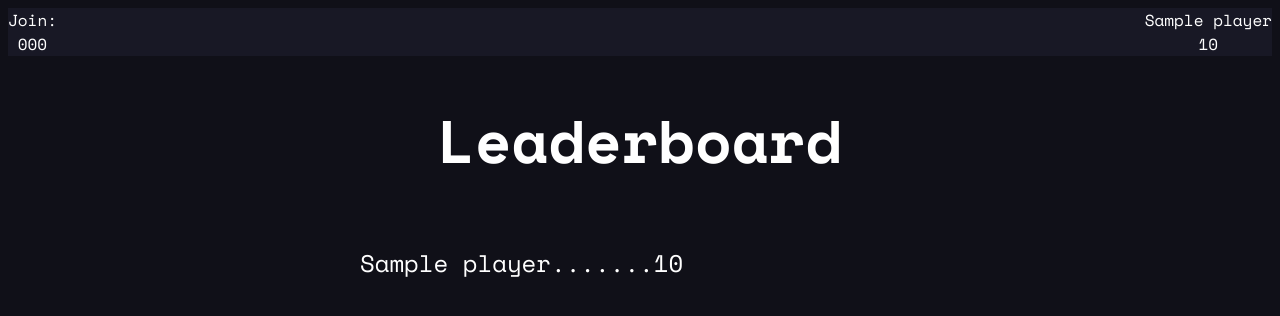
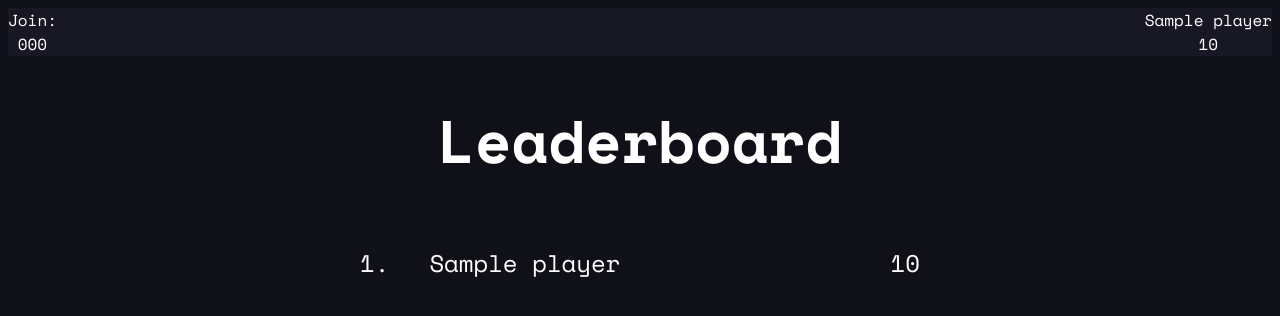
Before and after one commit to zhu-bat/poem-game, a Flask app: template templates/player/results.html in a window 1280 px wide. Shown: the top 316 px of the page. Run offline with Flask 3, Linux system fonts and the light colour scheme; tables that the repository leaves empty hold one stand-in row (values such as "Sample post"); the template is opened without the code that fills it: values that come from a table or form of the project are taken from there, most other values are stand-ins (such as "Sample title", 1, 10 or a date in 2020).

Commit message:
leaderboard css

```diff
--- a/bp_api.py
+++ b/bp_api.py
@@ -111,9 +111,9 @@ def continue_game():
     player = Player.query.get(player_id)
     if not server or not player:
         return abort(400, description="Invalid server or player.")
-    is_vip = player.is_vip()
-    if not is_vip:
-        return abort(403, description="Only the VIP can start the game.")
+    # is_vip = player.is_vip()
+    # if not is_vip:
+    #     return abort(403, description="Only the VIP can start the game.")
     if server.phase not in {"pregame", "results"}:
         return abort(400, description="Game has already started.")
     server.clear_round()
--- a/models.py
+++ b/models.py
@@ -155,6 +155,14 @@ class Player(db.Model):
     def is_vip(self):
         return self.vip
 
+    def get_ranking(self, server):
+        current_rank = 1
+        sorted = server.get_players_ranked()
+        for i, p in enumerate(server.get_players_ranked()):
+            if i > 0 and p.score < sorted[i - 1].score:
+                current_rank = i + 1
+            if p.id == self.id:
+                return current_rank
 
     def to_json(self):
         return { "name": self.name,
--- a/static/css/results.css
+++ b/static/css/results.css
@@ -9,3 +9,13 @@
     font-size: 24px;
     margin: 20px;
 }
+
+.leaderboard .row {
+  display: flex;
+  flex-direction: row;
+}
+
+
+.row .score {
+    margin-left:auto;
+}
--- a/templates/player/results.html
+++ b/templates/player/results.html
@@ -16,9 +16,12 @@
 <div class="leaderboard">
 
     {% for p in server.get_players_ranked() %}
-    <span>{{ p.name }}.......{{ p.score }}</span>
+    <div class="row">
+        <span> {{ p.get_ranking(server) }}.</span>
+        <span> {{ p.name }}</span>
+        <span class="score"> {{ p.score }}</span>
+    </div>
     {% endfor %}
-
 </div>
 
 
```
